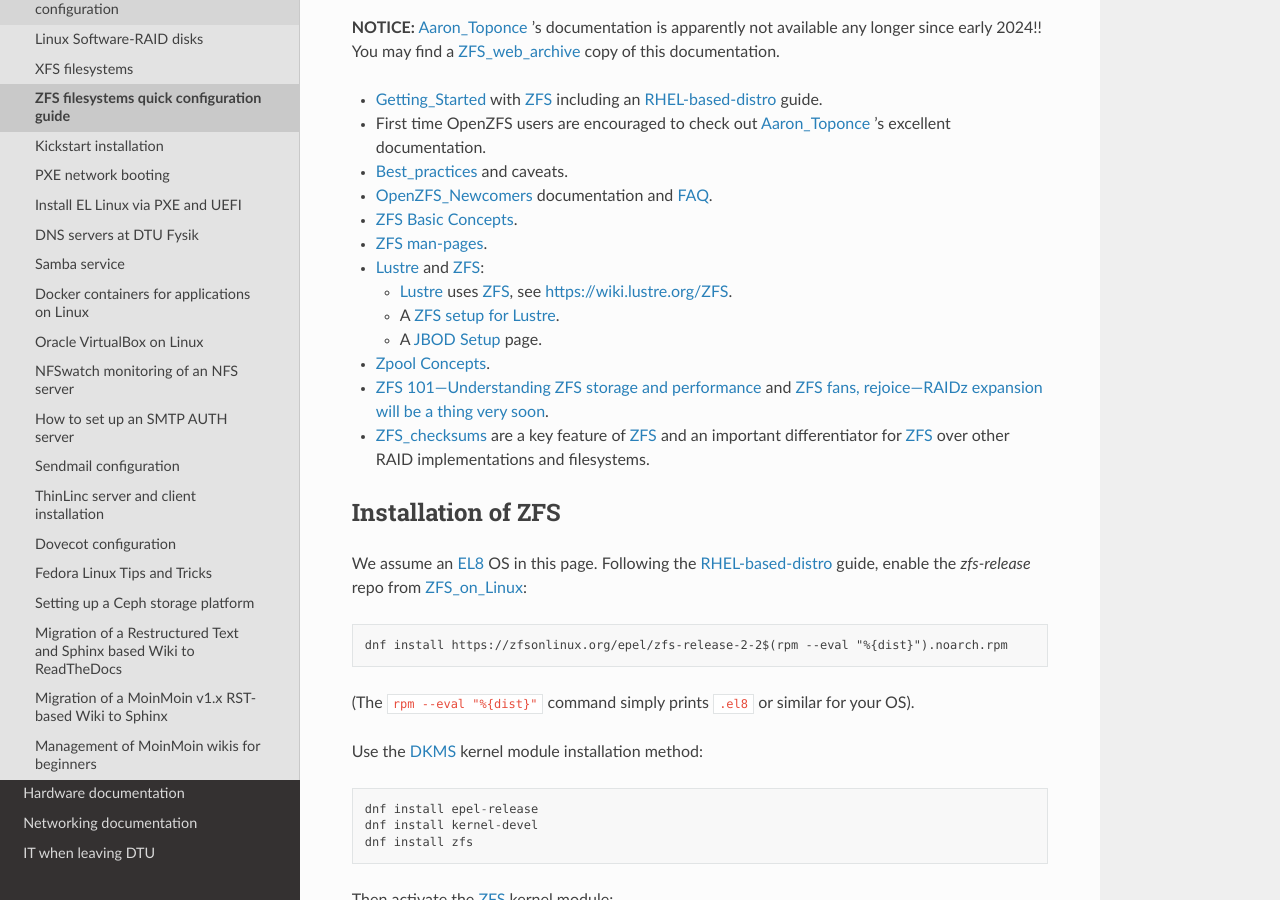
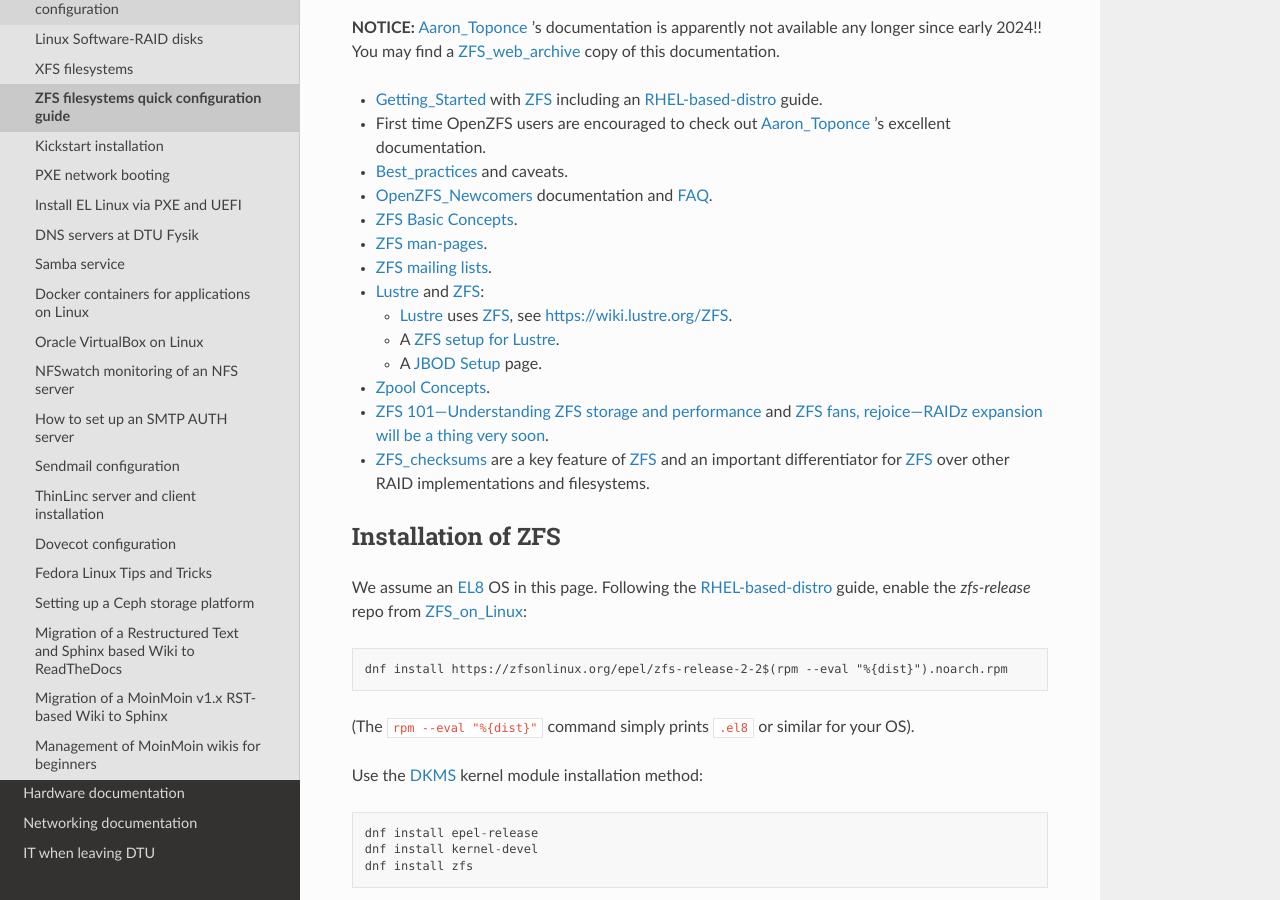
Before and after one commit to OleHolmNielsen/ITwiki, a Sphinx documentation site: the page built from docs/ZFS_filesystems.rst, in a window 1280 px wide and 900 px high, scrolled down 1004 px. Built offline with Sphinx 7.4.7 and the Read the Docs theme 2.0.0, drawn with Linux system fonts in a browser that asks for light colours.

Commit message:
ZFS mailing lists

```diff
--- a/docs/ZFS_filesystems.rst
+++ b/docs/ZFS_filesystems.rst
@@ -34,6 +34,8 @@
 * `ZFS Basic Concepts <https://openzfs.github.io/openzfs-docs/Basic%20Concepts/index.html>`_.
 
 * `ZFS man-pages <https://openzfs.github.io/openzfs-docs/man/index.html>`_.
+
+* `ZFS mailing lists <https://github.com/openzfs/openzfs-docs/blob/master/docs/Project%20and%20Community/Mailing%20Lists.rst>`_.
 
 * Lustre_ and ZFS_:
 
```
